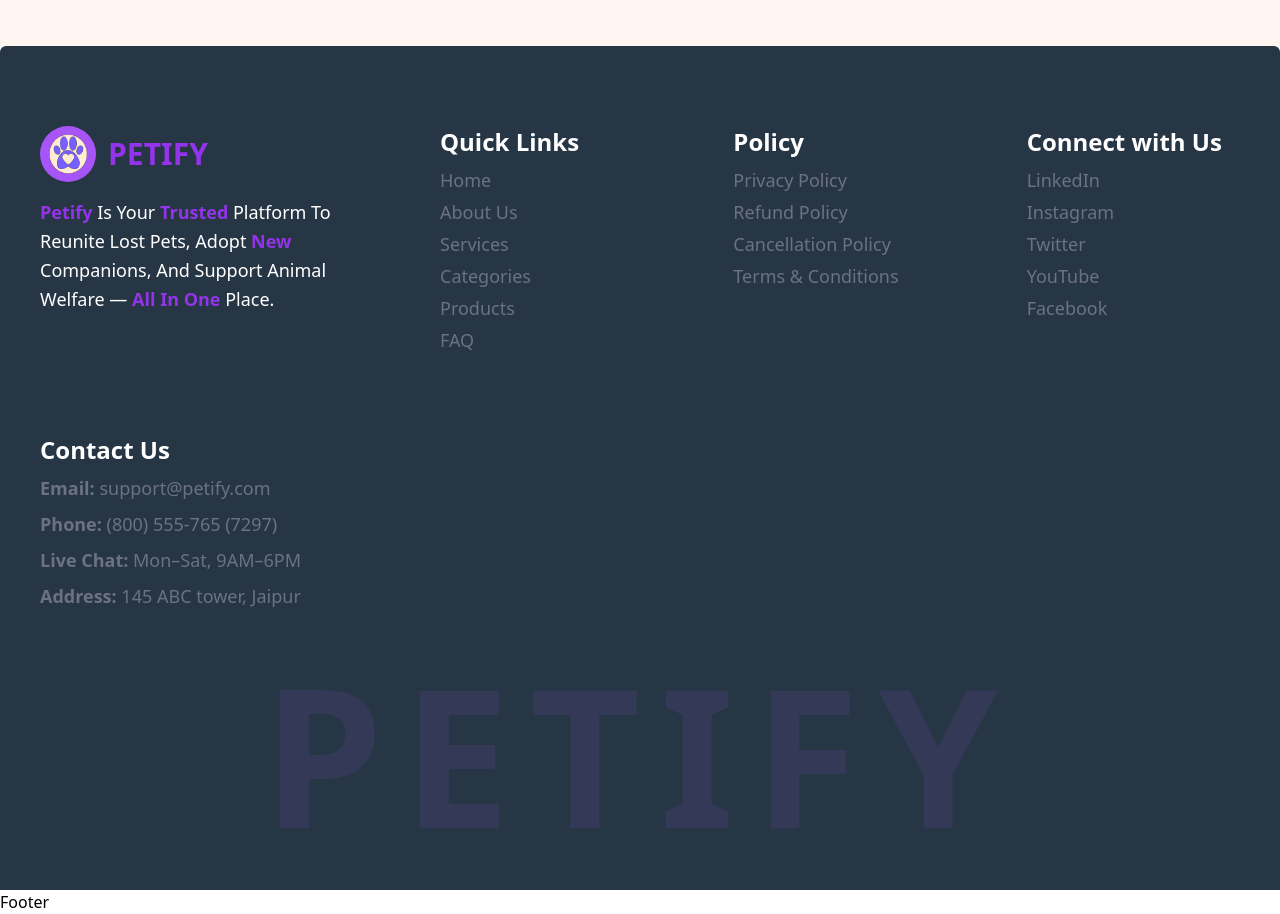
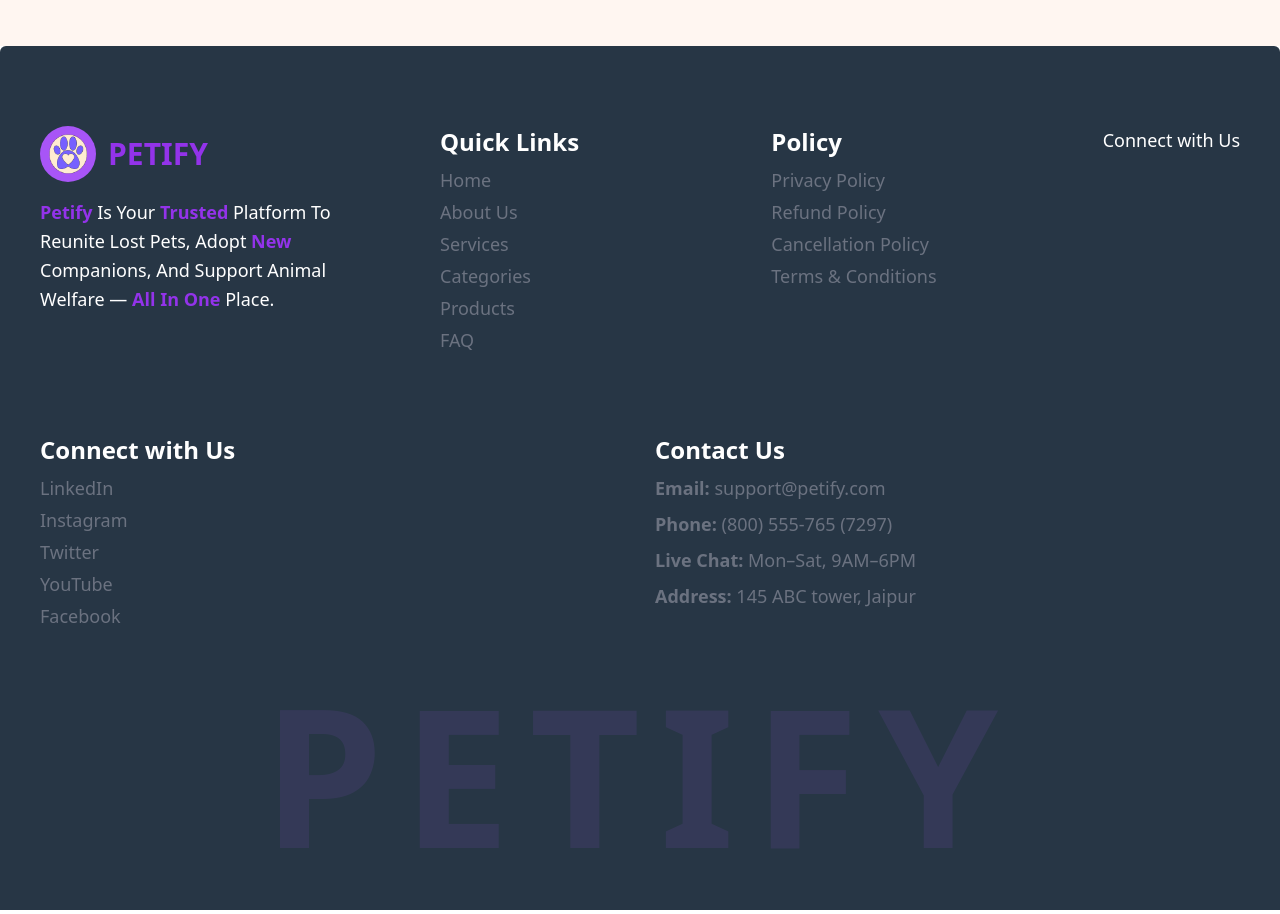
Before and after one commit to MERNdevssss/PetifyFrontend, a React (Vite) app in the folder frontend/: page / in a window 1280 px wide. Shown: the part 2661-3575 px from the top of the page. Built offline with nearby package versions, Linux system fonts and the light colour scheme.

Commit message:
fix : footer

```diff
--- a/frontend/src/components/Layout/Footer.jsx
+++ b/frontend/src/components/Layout/Footer.jsx
@@ -1,8 +1,88 @@
 import React from 'react'
+import { Link } from 'react-router-dom'
 
 function Footer() {
   return (
-    <div>Footer</div>
+    <footer className="bg-[#273645] text-white text-lg p-10 rounded-t-md relative overflow-hidden">
+
+      <div className="w-full flex flex-wrap mt-10 gap-10 md:gap-20 justify-between">
+
+        {/* Logo and Description */}
+        <div className="flex flex-col flex-[1_1_300px] max-w-xs">
+          <div className="flex items-center gap-3 mb-4">
+            <div className="bg-purple-500 rounded-full p-2">
+              <img
+                  src="./src/assets/Logo.png"
+                  alt="Petify Logo"
+                  className="w-10 h-10 object-contain"
+              />
+
+            </div>
+            <h1 className="text-3xl font-extrabold text-purple-600 select-none">PETIFY</h1>
+          </div>
+          <p className="text-lg leading-relaxed">
+            <strong className="text-purple-600">Petify</strong> Is Your{" "}
+            <strong className="text-purple-600">Trusted</strong> Platform To Reunite Lost Pets, Adopt{" "}
+            <strong className="text-purple-600">New</strong> Companions, And Support Animal Welfare —{" "}
+            <strong className="text-purple-600">All In One</strong> Place.
+          </p>
+        </div>
+
+        {/* Quick Links */}
+        <div className="flex flex-col flex-[1_1_150px] space-y-2">
+          <h3 className="font-bold text-2xl select-none">Quick Links</h3>
+          <nav className="flex flex-col gap-1 text-lg text-gray-500">
+            <Link to="/" className="hover:text-purple-600 transition-colors">Home</Link>
+            <Link to="/" className="hover:text-purple-600 transition-colors">About Us</Link>
+            <Link to="/" className="hover:text-purple-600 transition-colors">Services</Link>
+            <Link to="/" className="hover:text-purple-600 transition-colors">Categories</Link>
+            <Link to="/" className="hover:text-purple-600 transition-colors">Products</Link>
+            <Link to="/" className="hover:text-purple-600 transition-colors">FAQ</Link>
+          </nav>
+        </div>
+
+        {/* Policy */}
+        <div className="flex flex-col flex-[1_1_150px] space-y-2">
+          <h3 className="font-bold text-2xl select-none">Policy</h3>
+          <nav className="flex flex-col gap-1 text-lg text-gray-500">
+            <a href="#privacy" className="hover:text-purple-600 transition-colors">Privacy Policy</a>
+            <a href="#refund" className="hover:text-purple-600 transition-colors">Refund Policy</a>
+            <a href="#cancellation" className="hover:text-purple-600 transition-colors">Cancellation Policy</a>
+            <a href="#terms" className="hover:text-purple-600 transition-colors">Terms & Conditions</a>
+          </nav>
+        </div>
+
+        Connect with Us
+        <div className="flex flex-col flex-[1_1_150px] space-y-2">
+          <h3 className="font-bold text-2xl select-none">Connect with Us</h3>
+          <nav className="flex flex-col gap-1 text-lg text-gray-500">
+            <a href="https://linkedin.com" target="_blank" rel="noreferrer" className="hover:text-purple-600 transition-colors">LinkedIn</a>
+            <a href="https://instagram.com" target="_blank" rel="noreferrer" className="hover:text-purple-600 transition-colors">Instagram</a>
+            <a href="https://twitter.com" target="_blank" rel="noreferrer" className="hover:text-purple-600 transition-colors">Twitter</a>
+            <a href="https://youtube.com" target="_blank" rel="noreferrer" className="hover:text-purple-600 transition-colors">YouTube</a>
+            <a href="https://facebook.com" target="_blank" rel="noreferrer" className="hover:text-purple-600 transition-colors">Facebook</a>
+          </nav>
+        </div>
+
+        {/* Contact Us */}
+        <div className="flex flex-col flex-[1_1_200px] space-y-2 text-gray-500">
+          <h3 className="font-bold text-2xl text-white select-none">Contact Us</h3>
+          <p><strong className="text-gray-500 text-lg">Email:</strong> support@petify.com</p>
+          <p><strong className="text-gray-500 text-lg">Phone:</strong> (800) 555-765 (7297)</p>
+          <p><strong className="text-gray-500 text-lg">Live Chat:</strong> Mon–Sat, 9AM–6PM</p>
+          <p><strong className="text-gray-500 text-lg">Address:</strong> 145 ABC tower, Jaipur</p>
+        </div>
+      </div>
+
+      {/* Large outline text in bg */}
+      <div className="relative mt-60">
+        <div className="pointer-events-none absolute bottom-0 left-0 right-0 opacity-10 select-none">
+         <h1 className="text-[10rem] md:text-[12rem] font-extrabold text-purple-500 text-center tracking-widest leading-none">
+          PETIFY
+         </h1>
+        </div>
+     </div>
+</footer>
   )
 }
 
--- a/frontend/src/components/pages/LandingPage/Footer/Footer.jsx
+++ /dev/null
@@ -1,88 +0,0 @@
-import React from "react";
-
-const PetifyFooter = () => {
-  return (
-    <footer className="bg-[#273645] text-white text-lg p-10 rounded-t-md relative overflow-hidden">
-
-      <div className="w-full flex flex-wrap mt-10 gap-10 md:gap-20 justify-between">
-
-        {/* Logo and Description */}
-        <div className="flex flex-col flex-[1_1_300px] max-w-xs">
-          <div className="flex items-center gap-3 mb-4">
-            <div className="bg-purple-500 rounded-full p-2">
-              <img
-                  src="./src/assets/Logo.png"
-                  alt="Petify Logo"
-                  className="w-10 h-10 object-contain"
-              />
-
-            </div>
-            <h1 className="text-3xl font-extrabold text-purple-600 select-none">PETIFY</h1>
-          </div>
-          <p className="text-lg leading-relaxed">
-            <strong className="text-purple-600">Petify</strong> Is Your{" "}
-            <strong className="text-purple-600">Trusted</strong> Platform To Reunite Lost Pets, Adopt{" "}
-            <strong className="text-purple-600">New</strong> Companions, And Support Animal Welfare —{" "}
-            <strong className="text-purple-600">All In One</strong> Place.
-          </p>
-        </div>
-
-        {/* Quick Links */}
-        <div className="flex flex-col flex-[1_1_150px] space-y-2">
-          <h3 className="font-bold text-2xl select-none">Quick Links</h3>
-          <nav className="flex flex-col gap-1 text-lg text-gray-500">
-            <a href="#home" className="hover:text-purple-600 transition-colors">Home</a>
-            <a href="#about" className="hover:text-purple-600 transition-colors">About Us</a>
-            <a href="#services" className="hover:text-purple-600 transition-colors">Services</a>
-            <a href="#categories" className="hover:text-purple-600 transition-colors">Categories</a>
-            <a href="#products" className="hover:text-purple-600 transition-colors">Products</a>
-            <a href="#faq" className="hover:text-purple-600 transition-colors">FAQ</a>
-          </nav>
-        </div>
-
-        {/* Policy */}
-        <div className="flex flex-col flex-[1_1_150px] space-y-2">
-          <h3 className="font-bold text-2xl select-none">Policy</h3>
-          <nav className="flex flex-col gap-1 text-lg text-gray-500">
-            <a href="#privacy" className="hover:text-purple-600 transition-colors">Privacy Policy</a>
-            <a href="#refund" className="hover:text-purple-600 transition-colors">Refund Policy</a>
-            <a href="#cancellation" className="hover:text-purple-600 transition-colors">Cancellation Policy</a>
-            <a href="#terms" className="hover:text-purple-600 transition-colors">Terms & Conditions</a>
-          </nav>
-        </div>
-
-        {/* Connect with Us */}
-        <div className="flex flex-col flex-[1_1_150px] space-y-2">
-          <h3 className="font-bold text-2xl select-none">Connect with Us</h3>
-          <nav className="flex flex-col gap-1 text-lg text-gray-500">
-            <a href="https://linkedin.com" target="_blank" rel="noreferrer" className="hover:text-purple-600 transition-colors">LinkedIn</a>
-            <a href="https://instagram.com" target="_blank" rel="noreferrer" className="hover:text-purple-600 transition-colors">Instagram</a>
-            <a href="https://twitter.com" target="_blank" rel="noreferrer" className="hover:text-purple-600 transition-colors">Twitter</a>
-            <a href="https://youtube.com" target="_blank" rel="noreferrer" className="hover:text-purple-600 transition-colors">YouTube</a>
-            <a href="https://facebook.com" target="_blank" rel="noreferrer" className="hover:text-purple-600 transition-colors">Facebook</a>
-          </nav>
-        </div>
-
-        {/* Contact Us */}
-        <div className="flex flex-col flex-[1_1_200px] space-y-2 text-gray-500">
-          <h3 className="font-bold text-2xl text-white select-none">Contact Us</h3>
-          <p><strong className="text-gray-500 text-lg">Email:</strong> support@petify.com</p>
-          <p><strong className="text-gray-500 text-lg">Phone:</strong> (800) 555-765 (7297)</p>
-          <p><strong className="text-gray-500 text-lg">Live Chat:</strong> Mon–Sat, 9AM–6PM</p>
-          <p><strong className="text-gray-500 text-lg">Address:</strong> 145 ABC tower, Jaipur</p>
-        </div>
-      </div>
-
-      {/* Large outline text in bg */}
-      <div className="relative mt-60">
-        <div className="pointer-events-none absolute bottom-0 left-0 right-0 opacity-10 select-none">
-         <h1 className="text-[10rem] md:text-[12rem] font-extrabold text-purple-500 text-center tracking-widest leading-none">
-          PETIFY
-         </h1>
-        </div>
-     </div>
-</footer>
-  );
-};
-
-export default PetifyFooter;
--- a/frontend/src/components/pages/LandingPage/HomePage.jsx
+++ b/frontend/src/components/pages/LandingPage/HomePage.jsx
@@ -6,7 +6,6 @@ import CategoriesSection from "./Categories/CategoriesSection";
 import ProductSection from "../Products/ProductSection";
 import RoiSection from "../Roi/RoiSection";
 import TestimonialSection from "./Testimonial/Testimonial";
-import Footer from "./Footer/Footer";
 
 const HomePage = () => {
   return (
@@ -19,7 +18,6 @@ const HomePage = () => {
       <RoiSection/>
       <TestimonialSection/>
       <Blog />
-    <Footer/>
     </>
   );
 
--- a/frontend/src/components/pages/LandingPage/Services/Services.jsx
+++ b/frontend/src/components/pages/LandingPage/Services/Services.jsx
@@ -3,7 +3,7 @@ import { Button } from "@mui/material";
 import {useNavigate} from "react-router-dom";
 import trainingImg from '../../../../assets/training.jpg';
 import adoptionImg from '../../../../assets/adoption.jpg';
-import hostelImg from '../../../../assets/Hostel.jpg';
+import hostelImg from '../../../../assets/hostel.jpg';
 import medicalImg from '../../../../assets/medical.jpg';
 import groomingImg from '../../../../assets/grooming.jpg';
 
```
